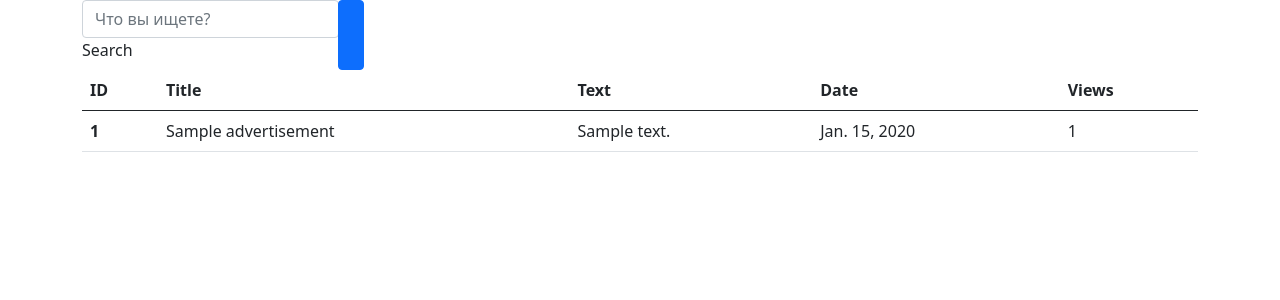
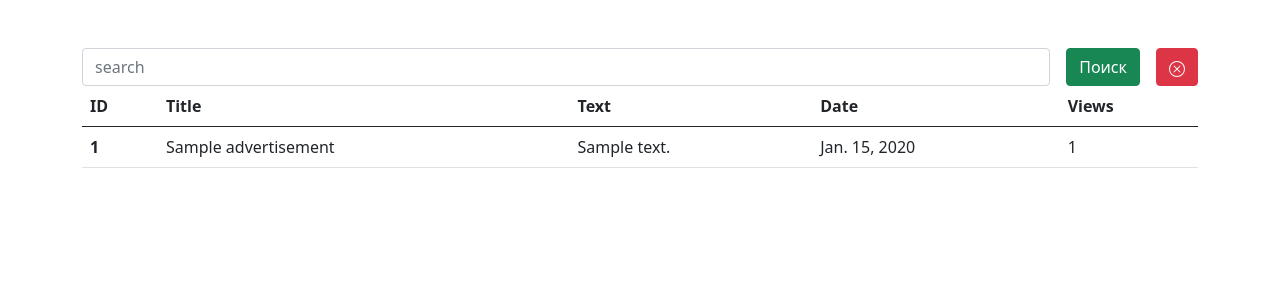
Before and after one commit to FJ-77/it_app, a Django app: page /table in a window 1280 px wide. Shown: the part 56-356 px from the top of the page. Run offline with Django 3.2, Linux system fonts and the light colour scheme; tables that the repository leaves empty hold one stand-in row (Sample ...); some libraries are stand-ins or nearby versions.

Commit message:
сделал поиск в adverts по адвёртам и иконку бесполезную

```diff
--- a/posts/templates/posts/advertisement_table.html
+++ b/posts/templates/posts/advertisement_table.html
@@ -1,22 +1,22 @@
 {% extends 'posts/_base.html' %}
 {% block content %}
-<div class="container">
+<div class="container mt-5">
 	<div class="row">
-		<div class="container">
-			<form action=" {% url 'post_list' %} ">
+		<form action="{% url 'ad_table' %}">
 			<div class="row">
-				<div class="input-group">
-				  <div class="form-outline">
-				    <input type="text" id="form1" class="form-control" placeholder="Что вы ищете?" />
-				    <label class="form-label" for="form1">Search</label>
-				  </div>
-				<div class="row">
-				  <button type="button" class="btn btn-primary">
-				    <i class="fas fa-search"></i>
+					<div class="col d-flex">
+						<input type="text" class="form-control" placeholder="search" name="q" value= "{{ search_word }}">
+						<button class="btn btn-success mx-3">Поиск</button>
+						<button class= "btn btn-danger">
+							<svg xmlns="http://www.w3.org/2000/svg" width="16" height="16" fill="currentColor" class="bi bi-x-circle" viewBox="0 0 16 16">
+								<path d="M8 15A7 7 0 1 1 8 1a7 7 0 0 1 0 14zm0 1A8 8 0 1 0 8 0a8 8 0 0 0 0 16z"/>
+								<path d="M4.646 4.646a.5.5 0 0 1 .708 0L8 7.293l2.646-2.647a.5.5 0 0 1 .708.708L8.707 8l2.647 2.646a.5.5 0 0 1-.708.708L8 8.707l-2.646 2.647a.5.5 0 01-.708-.708L7.293 8 4.646 5.354a.5.5 0 0 1 0-.708z"/>
+							</svg>
 						</button>
 					</div>
 				</div>
 			</div>
+		</form>
 		<table class="table">
 			<thead>
 		    <tr>
--- a/posts/views.py
+++ b/posts/views.py
@@ -19,8 +19,13 @@ def post_list(request):
 	return render(request, 'posts/post_list.html', context)
 
 def advertisement_table(request):
-	adverts = Advertisement.objects.all()
+	search = request.GET.get('q', '')
+	if search:
+		adverts = Advertisement.objects.filter(title__contains=search)
+	else:
+		adverts = Advertisement.objects.all()
 	context = {
-		'adverts': adverts
+		'adverts': adverts,
+		'search_word': search
 	}
 	return render(request, 'posts/advertisement_table.html', context)
```
Also changed, not shown: other parts of posts/templates/posts/advertisement_table.html (+1 -2 lines), posts/templates/posts/friends.html (+4 -3 lines), posts/static/posts/imgs/beatch.jpg (added), posts/static/posts/imgs/river.jpg (added), posts/static/posts/imgs/sand.jpg (added), posts/static/posts/js/custom.js (added). Lines whose indentation alone changed are shown as unchanged.
